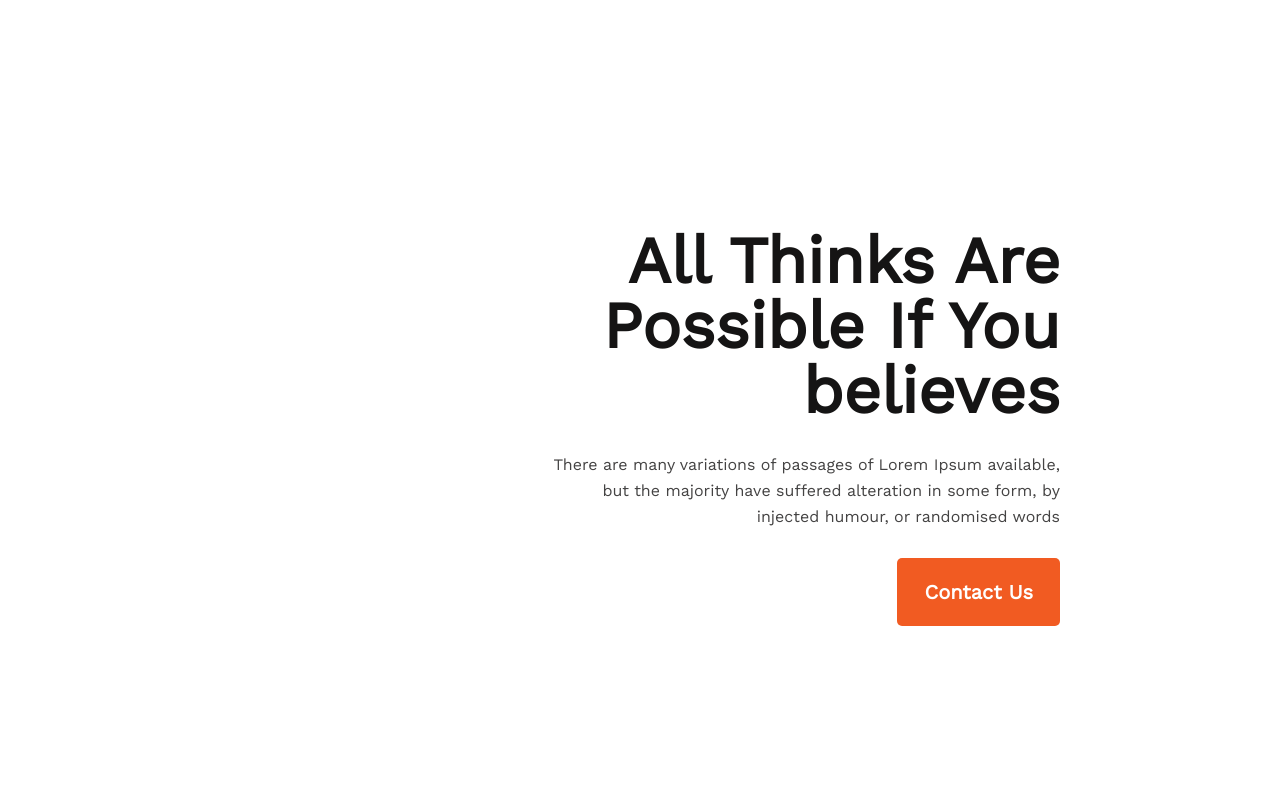
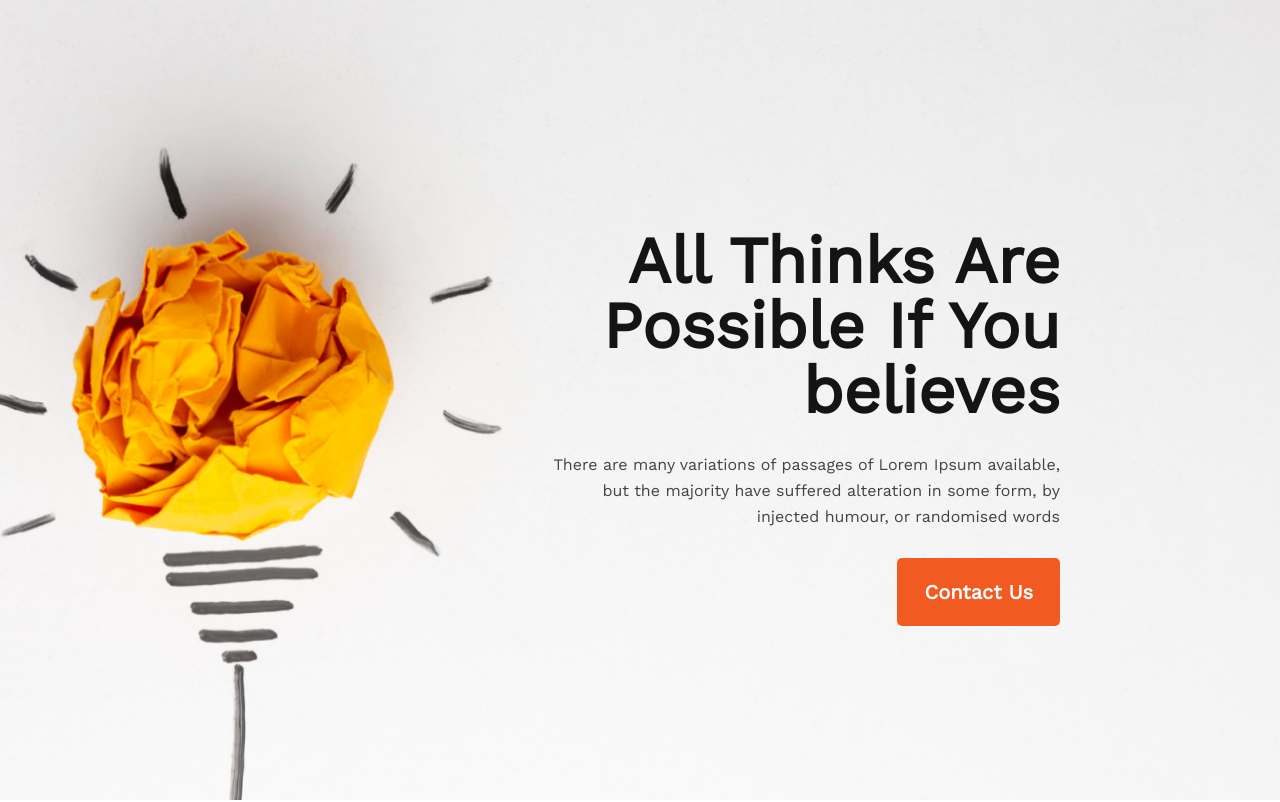
Before and after one commit to Masumbillah2062003/new-year-new-project, a plain HTML site: page index.html in a window 1280 px wide. Shown: the top 802 px of the page. Drawn offline with nearby package versions, Linux system fonts and the light colour scheme.

Commit message:
thired time commit

```diff
--- a/style/style.css
+++ b/style/style.css
@@ -27,7 +27,7 @@
 
 .header{
     height: 100vh;
-    background: url("./images/banner/banner1.png");
+    background: url("/images/banner/banner1.png");
     background-position: center;
     background-size: cover;
     background-repeat: no-repeat;
```
